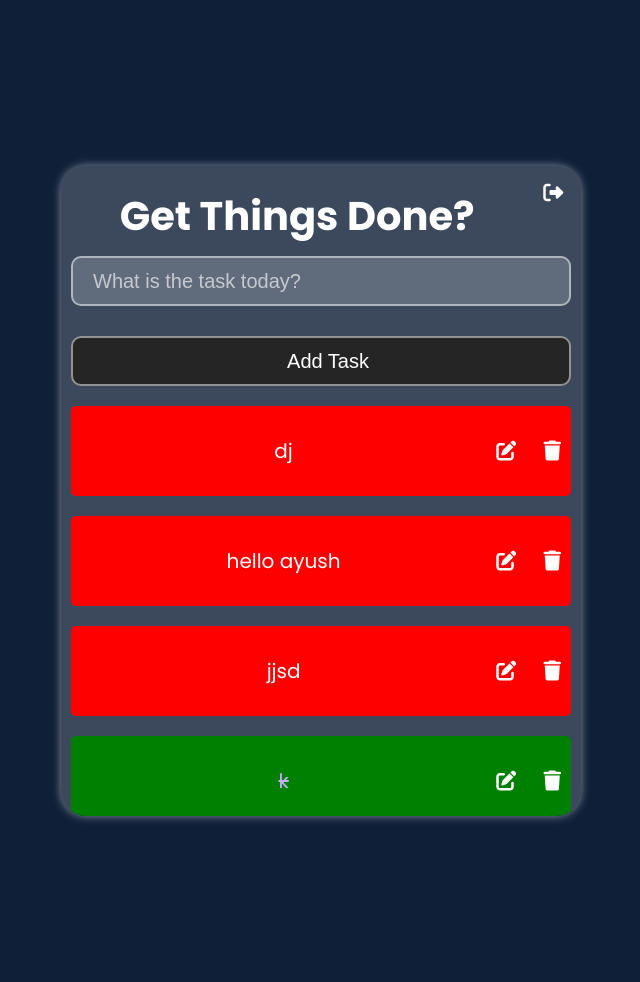
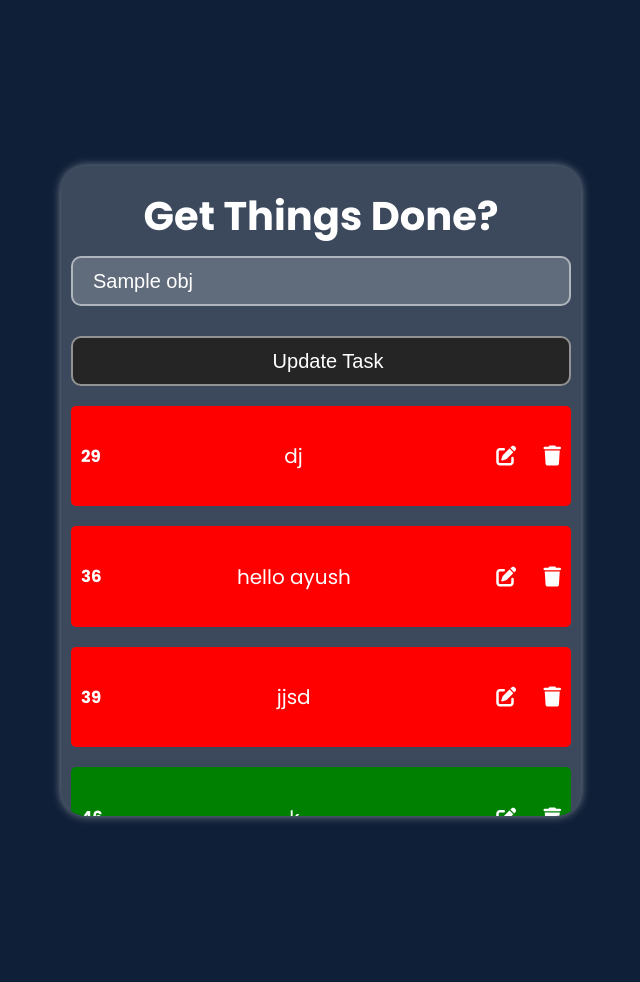
Before and after one commit to Ayushsav/Todo_app_using_django, a Django app: template todo/todo/templates/todo.html in a window 1280 px wide. Shown: the whole page, without its empty margins (319-959 px from the left). Run offline with Django 4.2, Linux system fonts and the light colour scheme; data comes from the database, SQL or seed files in the repository; the template is opened without the code that fills it: values that come from a table or form of the project are taken from there, most other values are stand-ins (such as "Sample title", 1, 10 or a date in 2020); some libraries are stand-ins or nearby versions; some web fonts are replaced.

Commit message:
some errors

```diff
--- a/todo/todo/templates/todo.html
+++ b/todo/todo/templates/todo.html
@@ -18,38 +18,28 @@
 <body>
 
     <div class="signup-login">
-
         <div class=" signup-box scr">
-            <div class="heads">
-            <!-- <div class="ancaa" title=""><i class="fa-solid fa-user"></i> </div> -->
-            <div class="heading">Get Things Done? </div>
-            <div class="anca"><a href="{% url 'signout' %}" class="sign"><i class="fa-solid fa-right-from-bracket"></i></a></div></div>
+            <div class="heading">Get Things Done?</div>
+            <form method="post">
+                {% csrf_token %}
+                <input type="text" name="title" required class="todo-input inp" placeholder="What is the task today?"
+                    value="{{obj.title}}">
 
 
-            <form method="post">
-                {% csrf_token %}
-                <input type="text" name="title" required class="todo-input inp" placeholder="What is the task today?">
-
-
-                <input class="submit-button" type="submit" value="Add Task">
+                <input class="submit-button" type="submit" value="Update Task">
 
             </form>
 
             {% for todo in res %}
-            <div class="Todo clickable-div {% if todo.status %}todo-green{% else %}todo-red{% endif %}" >
-                <form method="post" action="">
-                    {% csrf_token %}
-
-                    <!-- <h5><input name="status"required type="submit" {% if todo.status %} checked {% endif %}></h5> -->
-                </form>
-
-                <p class="{% if todo.status %} completed {% endif %} ">{{todo.title}}</p>
+            <div class="Todo clickable-div {% if todo.status %}todo-green{% else %}todo-red{% endif %}">
+                <h5>{{todo.srno}}</h5>
+                <p>{{todo.title}}</p>
 
 
 
 
                 <div>
-                    <a href=" /edit_todo/{{todo.srno}} "><i class="fa-solid fa-pen-to-square"></i></a>
+                    <a href=""><i class="fa-solid fa-pen-to-square"></i></a>
                     <a href=" /delete_todo/{{todo.srno}} "><i class="fa-solid fa-trash"></i></a>
 
                     </i>
```
